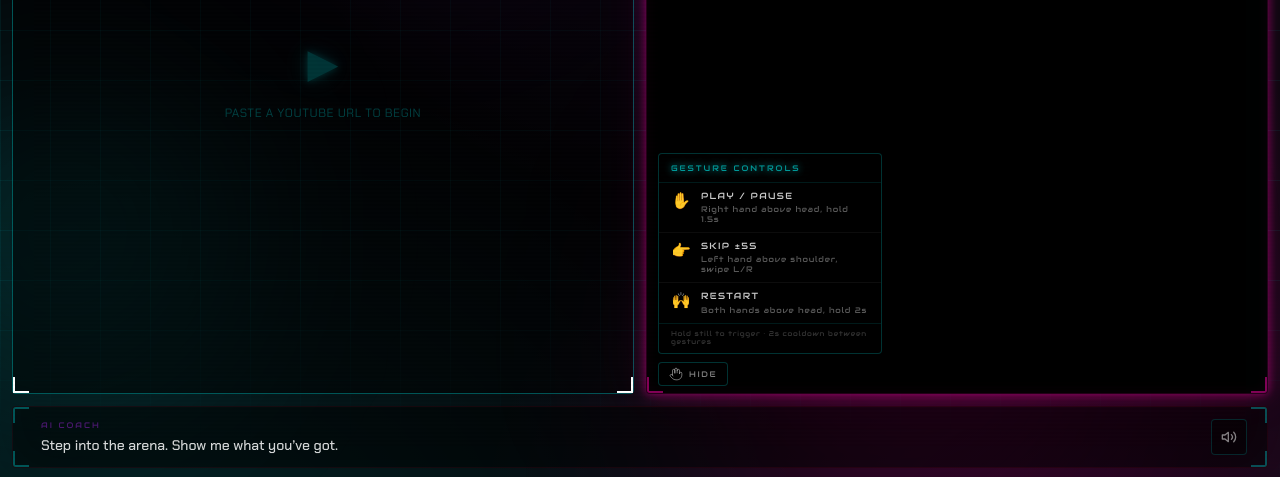
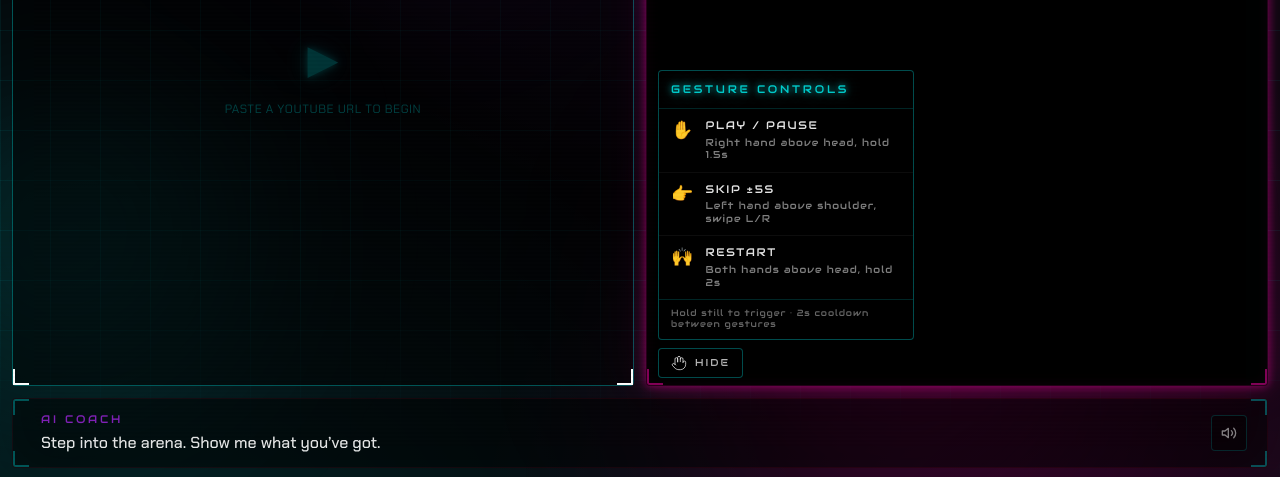
Before and after one commit to aryankeluskar/jigglewiggle-deployed, a Next.js app: page / in a window 1280 px wide. Both pictures are taken after a click on the button "GESTURES". Shown: the part 320-797 px from the top of the page. Built offline with nearby package versions, Linux system fonts and the light colour scheme; no server answers.

Commit message:
font fixes

```diff
--- a/app/components/CoachPanel.tsx
+++ b/app/components/CoachPanel.tsx
@@ -77,7 +77,7 @@ export default function CoachPanel({ score, message, showScore }: Props) {
         <>
           <div className="flex-shrink-0 flex flex-col items-center gap-1">
             <span
-              className="text-[8px] tracking-[0.3em] uppercase text-neon-cyan/30"
+              className="text-[11px] tracking-[0.3em] uppercase text-neon-cyan/60"
               style={{ fontFamily: "var(--font-audiowide)" }}
             >
               Score
@@ -105,13 +105,13 @@ export default function CoachPanel({ score, message, showScore }: Props) {
               </span>
             </div>
             {/* Label — fixed height so it doesn't shift layout */}
-            <div className="h-4 flex items-center">
+            <div className="h-5 flex items-center">
               {label && (
                 <span
                   className={labelBounce ? "score-label" : ""}
                   style={{
                     fontFamily: "var(--font-audiowide)",
-                    fontSize: 10,
+                    fontSize: 13,
                     letterSpacing: "0.2em",
                     textTransform: "uppercase" as const,
                     fontWeight: 700,
@@ -145,13 +145,13 @@ export default function CoachPanel({ score, message, showScore }: Props) {
       {/* Coach message */}
       <div className="flex-1 min-w-0 pl-2">
         <p
-          className="text-[8px] tracking-[0.25em] uppercase text-neon-violet/40 mb-1"
+          className="text-[11px] tracking-[0.25em] uppercase text-neon-violet/70 mb-1"
           style={{ fontFamily: "var(--font-audiowide)" }}
         >
           AI Coach
         </p>
         <p
-          className="text-white/85 text-sm font-medium truncate"
+          className="text-white/90 text-base font-medium truncate"
           style={{ fontFamily: "var(--font-chakra-petch)" }}
         >
           {message || "Step into the arena. Show me what you\u2019ve got."}
--- a/app/components/GestureGuide.tsx
+++ b/app/components/GestureGuide.tsx
@@ -31,11 +31,11 @@ export default function GestureGuide() {
       {/* Expanded panel */}
       {open && (
         <div
-          className="mb-2 w-56 bg-black/85 border border-neon-cyan/20 rounded-sm backdrop-blur-sm overflow-hidden"
+          className="mb-2 w-64 bg-black/90 border border-neon-cyan/30 rounded-sm backdrop-blur-sm overflow-hidden"
           style={{ fontFamily: "var(--font-audiowide)" }}
         >
-          <div className="px-3 py-2 border-b border-neon-cyan/10 flex items-center justify-between">
-            <span className="text-[8px] tracking-[0.25em] uppercase neon-text-cyan opacity-60">
+          <div className="px-3 py-2.5 border-b border-neon-cyan/15 flex items-center justify-between">
+            <span className="text-[11px] tracking-[0.25em] uppercase neon-text-cyan opacity-80">
               Gesture Controls
             </span>
           </div>
@@ -43,22 +43,22 @@ export default function GestureGuide() {
             {GESTURES.map((g) => (
               <div
                 key={g.key}
-                className="flex items-start gap-2.5 px-3 py-2 border-b border-white/5 last:border-b-0"
+                className="flex items-start gap-3 px-3 py-2.5 border-b border-white/5 last:border-b-0"
               >
-                <span className="text-base flex-shrink-0 mt-0.5 leading-none">{g.icon}</span>
+                <span className="text-lg flex-shrink-0 mt-0.5 leading-none">{g.icon}</span>
                 <div className="min-w-0">
-                  <p className="text-[9px] tracking-[0.15em] uppercase text-white/80 leading-tight">
+                  <p className="text-[11px] tracking-[0.15em] uppercase text-white/90 leading-tight">
                     {g.label}
                   </p>
-                  <p className="text-[8px] tracking-[0.1em] text-white/35 leading-tight mt-0.5">
+                  <p className="text-[10px] tracking-[0.1em] text-white/50 leading-tight mt-1">
                     {g.desc}
                   </p>
                 </div>
               </div>
             ))}
           </div>
-          <div className="px-3 py-1.5 border-t border-neon-cyan/10">
-            <p className="text-[7px] tracking-[0.1em] text-white/20 leading-tight">
+          <div className="px-3 py-2 border-t border-neon-cyan/15">
+            <p className="text-[9px] tracking-[0.1em] text-white/40 leading-tight">
               Hold still to trigger &middot; 2s cooldown between gestures
             </p>
           </div>
@@ -68,7 +68,7 @@ export default function GestureGuide() {
       {/* Toggle button */}
       <button
         onClick={() => setOpen((v) => !v)}
-        className="flex items-center gap-1.5 px-2.5 py-1 bg-black/70 border border-neon-cyan/20 rounded-sm text-white/50 hover:text-white/80 hover:border-neon-cyan/40 transition-colors"
+        className="flex items-center gap-2 px-3 py-1.5 bg-black/80 border border-neon-cyan/30 rounded-sm text-white/70 hover:text-white/90 hover:border-neon-cyan/50 transition-colors"
         title={open ? "Hide gesture controls" : "Show gesture controls"}
       >
         <svg
@@ -79,7 +79,7 @@ export default function GestureGuide() {
           strokeWidth={1.5}
           strokeLinecap="round"
           strokeLinejoin="round"
-          className="w-3.5 h-3.5"
+          className="w-4 h-4"
         >
           <path d="M18 11V6a2 2 0 0 0-4 0" />
           <path d="M14 10V4a2 2 0 0 0-4 0v6" />
@@ -87,7 +87,7 @@ export default function GestureGuide() {
           <path d="M18 11a2 2 0 1 1 4 0v3a8 8 0 0 1-8 8h-2c-2.8 0-4.5-.86-5.99-2.34l-3.6-3.6a2 2 0 0 1 2.83-2.82L7 15" />
         </svg>
         <span
-          className="text-[8px] tracking-[0.2em] uppercase"
+          className="text-[10px] tracking-[0.2em] uppercase"
           style={{ fontFamily: "var(--font-audiowide)" }}
         >
           {open ? "Hide" : "Gestures"}
--- a/app/components/GestureToast.tsx
+++ b/app/components/GestureToast.tsx
@@ -42,11 +42,11 @@ export function GestureToast({ action, seq }: GestureToastProps) {
       }}
     >
       <div
-        className="flex items-center gap-3 px-5 py-2.5 bg-black/80 border border-neon-cyan/30 rounded-sm backdrop-blur-sm"
+        className="flex items-center gap-3 px-6 py-3 bg-black/85 border border-neon-cyan/40 rounded-sm backdrop-blur-sm"
         style={{ fontFamily: "var(--font-audiowide)" }}
       >
-        <span className="text-2xl">{meta.icon}</span>
-        <span className="text-xs tracking-[0.2em] uppercase neon-text-cyan">
+        <span className="text-3xl">{meta.icon}</span>
+        <span className="text-sm tracking-[0.2em] uppercase neon-text-cyan">
           {meta.label}
         </span>
       </div>
@@ -70,7 +70,7 @@ export function GestureProgressBar({ progress, pending }: GestureProgressBarProp
       : "linear-gradient(90deg, #00ffcc, #00aaff)";
 
   return (
-    <div className="absolute top-0 left-0 right-0 h-1 z-30 pointer-events-none">
+    <div className="absolute top-0 left-0 right-0 h-1.5 z-30 pointer-events-none">
       <div
         className="h-full rounded-full"
         style={{
```
